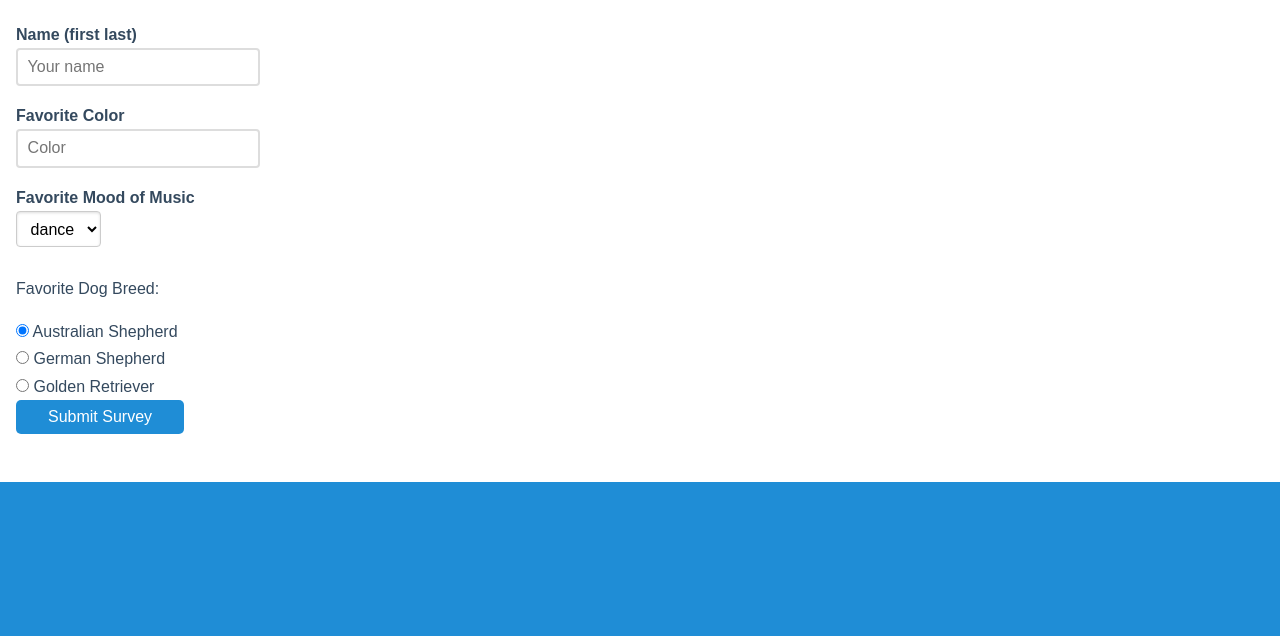
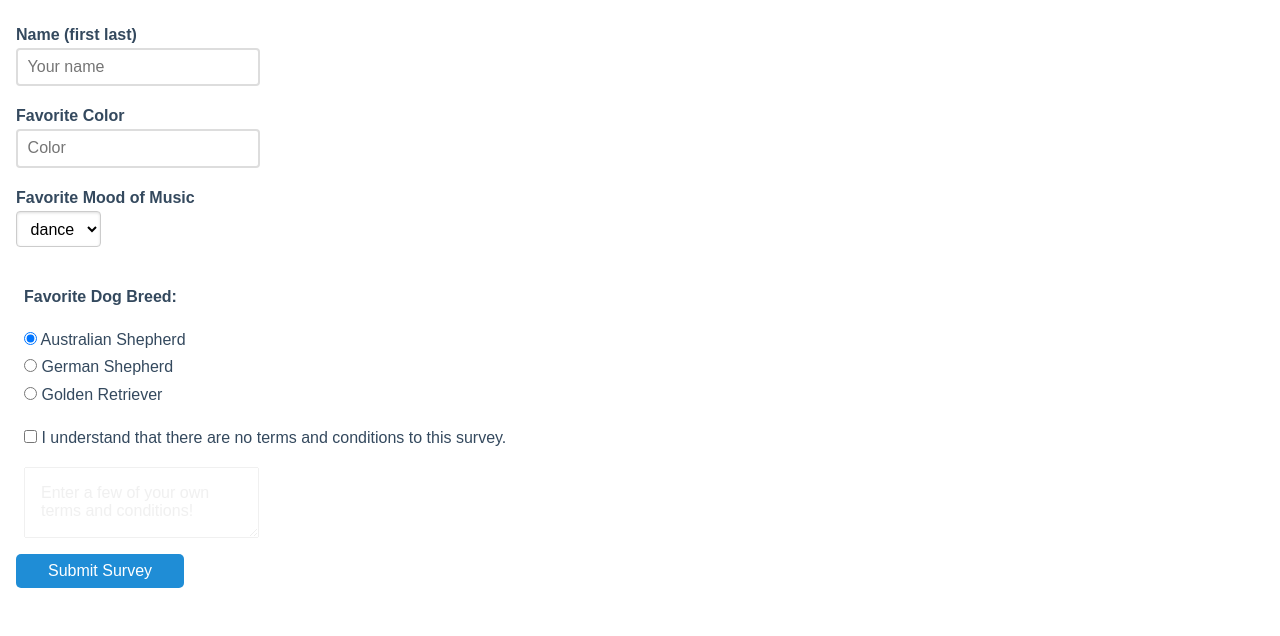
Before and after one commit to umn-5117-f18/module-1-homework-nkyllonen, a Flask app: page /survey in a window 1280 px wide. Shown: the part 697-1333 px from the top of the page. Before the commit the page ends 1179 px from the top, so only its background shows below. Run offline with Flask 2, Linux system fonts and the light colour scheme; some libraries are stand-ins or nearby versions.

Commit message:
checkbox and textarea and started DB org

```diff
--- a/static/style.css
+++ b/static/style.css
@@ -19,3 +19,42 @@ https://medium.com/claritydesignsystem/pure-css-accessible-checkboxes-and-radios
     left: 4px;
     top: 7px;
 }
+
+/*----------------------------------------------------------*/
+/* same as pure-form.label */
+.mylabel {
+    margin: 1em 0 0;
+    font-weight: bold;
+    font-size: 100%;
+}
+
+.field-box {
+  width = 25%;
+  padding: 0.5em;
+  position: relative;
+}
+
+.conditional {
+  display: none;
+}
+
+.conditional-checkbox:checked + .conditional {
+  display: block;
+}
+
+.conditional_form_part {
+    display: none;
+}
+
+.conditional_form_part_activator:checked + .conditional_form_part {
+  display: block;
+}
+
+label + textarea {
+    padding: 1em;
+    opacity: 0.1;
+    transition: 0.5s;
+}
+:checked + label + textarea {
+    opacity: 1;
+}
--- a/templates/survey.html
+++ b/templates/survey.html
@@ -33,6 +33,8 @@
                   <option>dance</option>
                   <option>chill</option>
                   <option>happy</option>
+                  <option>slow</option>
+                  <option>sad</option>
               </select>
 
           </div>
@@ -41,8 +43,8 @@
       </form>
 
       <form method="post" action="/people">
-      <!-- <fieldset> -->
-      <p><label for="breed-radios">Favorite Dog Breed:</label></p>
+      <div class="field-box">
+      <p><label class="mylabel" for="breed-radios">Favorite Dog Breed:</label></p>
 
           <div class="checkbox">
           <input type="radio" id="AS" name="breed-radios" value="Australian Shepherd" checked />
@@ -64,8 +66,31 @@
             Golden Retriever
           </label>
           </div>
-      <!-- </fieldset> -->
+      </div>
+
+        <div class="field-box">
+          <div class="checkbox">
+          <input type="checkbox" id="terms" name="term-checkbox" value="terms" required/>
+          <label for="terms" class="pure-checkbox">
+            I understand that there are no terms and conditions to this survey.
+            <p></p>
+          </label>
+          <textarea placeholder="Enter a few of your own terms and conditions!"></textarea>
+          </div>
+        </div>
+
       </form>
+
+      <!-- <form>
+        <div class="field-box">
+        <input class="conditional_form_part_activator" type="checkbox" id="terms" name="term-checkbox" value="terms" required>
+          I understand that there are no terms and conditions to this survey.
+
+        <div class="conditional_form_part">
+            <textarea class="pure-input-1-2" placeholder="Enter a few of your own terms and conditions"></textarea>
+        </div>
+        </div>
+      </form> -->
 
       <a href="{{ url_for('thanks') }}" class="pure-button">Submit Survey</a>
     </div>
```
Also changed, not shown: schema.sql (+3 -7 lines).
